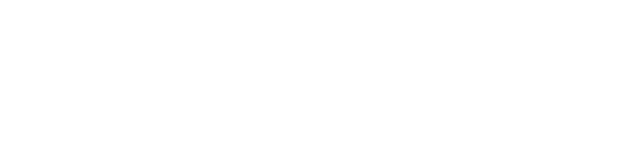
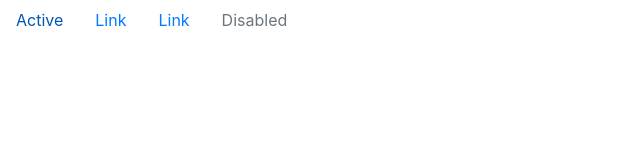
Before and after one commit to TealBazooka/Portfolio, a plain HTML site: page index.html in a window 1280 px wide. Shown: the whole page, without its empty margins (0-640 px from the left). Drawn offline with nearby package versions, Linux system fonts and the light colour scheme.

Commit message:
Added Basic Nav from Bootstrap

```diff
--- a/css/main.css
+++ b/css/main.css
@@ -4,3 +4,10 @@ This css is for Cory Slaught's
 Portfolio Website
 ======================================
 */
+
+/*====================================
+Navigation Custom Css
+====================================*/
+.nav {
+
+}
--- a/index.html
+++ b/index.html
@@ -1,7 +1,7 @@
 <!doctype html>
 <html lang="en">
   <head>
-    <title>Title</title>
+    <title>Cory's Portfolio</title>
     <!-- Required meta tags -->
     <meta charset="utf-8">
     <meta name="viewport" content="width=device-width, initial-scale=1, shrink-to-fit=no">
@@ -12,7 +12,20 @@
   </head>
   <body>
     <!-- Navigation Bar -->
-
+    <ul class="nav">
+        <li class="nav-item">
+          <a class="nav-link active" href="#">Active</a>
+        </li>
+        <li class="nav-item">
+          <a class="nav-link" href="#">Link</a>
+        </li>
+        <li class="nav-item">
+          <a class="nav-link" href="#">Link</a>
+        </li>
+        <li class="nav-item">
+          <a class="nav-link disabled" href="#">Disabled</a>
+        </li>
+      </ul>
     <!-- Content Container -->
 
     <!-- Optional JavaScript -->
```
